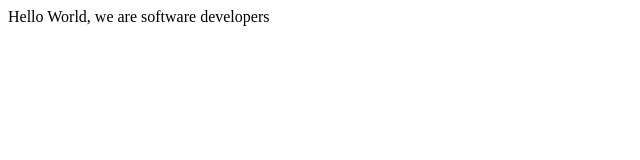
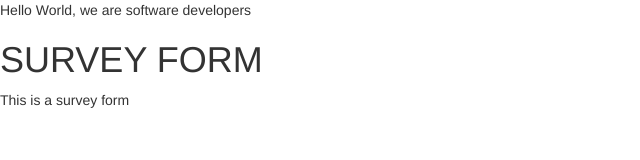
Before and after one commit to iamthermiee/Microverse-trial3, a plain HTML site: page index.html in a window 1280 px wide. Shown: the whole page, without its empty margins (0-640 px from the left). Drawn offline with nearby package versions, Linux system fonts and the light colour scheme.

Commit message:
user story 1 and 2 completed

```diff
--- a/index.html
+++ b/index.html
@@ -4,6 +4,8 @@
 <head>
   <meta charset="UTF-8">
   <title>Fork Me! FCC: Test Suite Template</title>
+  <link rel="stylesheet" href="https://maxcdn.bootstrapcdn.com/bootstrap/3.3.7/css/bootstrap.min.css"
+    integrity="sha384-BVYiiSIFeK1dGmJRAkycuHAHRg32OmUcww7on3RYdg4Va+PmSTsz/K68vbdEjh4u" crossorigin="anonymous" />
   <link rel="stylesheet" href="css/style.css">
 </head>
 
@@ -11,6 +13,11 @@
   <script src="https://cdn.freecodecamp.org/testable-projects-fcc/v1/bundle.js"></script>
 
   Hello World, we are software developers
+  <header >
+     <h1 id="title">SURVEY FORM</h1>
+  </header>
+    <p id="description"> This is a survey form</p>
+
 
   <script src="js/index.js"></script>
 </body>
```
Lines whose indentation alone changed are shown as unchanged.
